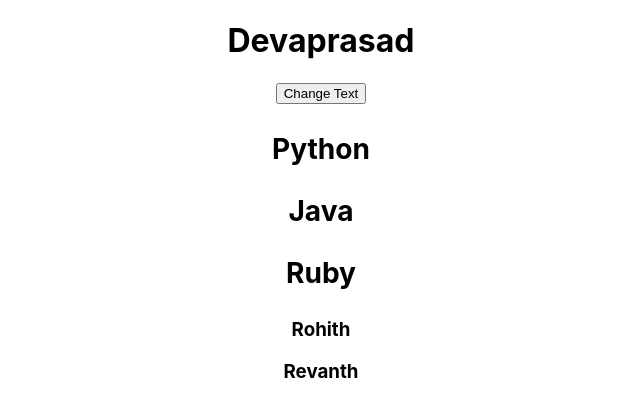
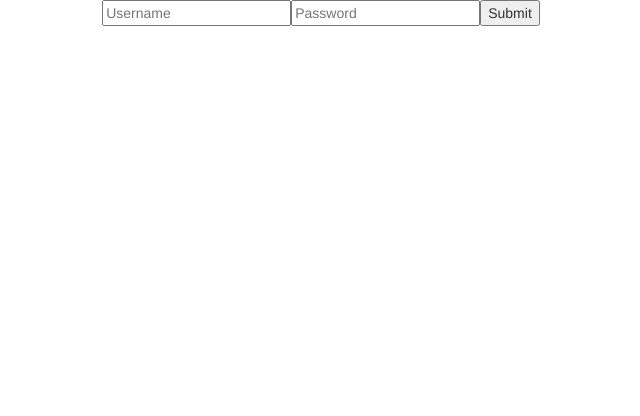
Before and after one commit to devaprasadnm/Sample_Project_FrontEnd, a React (Create React App) app: page / in a window 1280 px wide. Shown: the top 416 px of the page, without its empty margins (319-959 px from the left). Built offline with nearby package versions, Linux system fonts and the light colour scheme.

Commit message:
working with form

```diff
--- a/package.json
+++ b/package.json
@@ -11,6 +11,7 @@
     "react-bootstrap": "^2.7.2",
     "react-dom": "^18.2.0",
     "react-scripts": "5.0.1",
+    "reactstrap": "^9.1.5",
     "web-vitals": "^2.1.4"
   },
   "scripts": {
--- a/src/App.js
+++ b/src/App.js
@@ -5,6 +5,7 @@ import MyClass from './components/MyClass';
 import Name from './components/Name';
 import Example from './components/Example';
 import Example2 from './components/Example2';
+import FormComponent from './components/Form';
 
 function App() {
 
@@ -13,9 +14,10 @@ function App() {
   }
   return (
     <div className="App">
-    <Name/>
+    {/* <Name/>
     <Example names={["Python","Java","Ruby"]} />
-    <Example2 x = {["Rohith","Revanth"]}/>
+    <Example2 x = {["Rohith","Revanth"]}/> */}
+    <FormComponent/>
     </div>
   );
 }
--- /dev/null
+++ b/src/components/Form.js
@@ -0,0 +1,36 @@
+import React, { Component } from 'react';
+import {Button,Form, FormGroup, Label, Input, FormText} from 'reactstrap';
+
+class FormComponent extends Component {
+    constructor(props) {
+        super(props);
+        this.state = {
+            username:"",
+            password:""
+         }
+    }
+
+    UsernameHandler = (e) => {
+        this.setState({
+            username: e.target.value
+        })
+    }
+    PasswordHandler = (e) => {
+        this.setState({
+            password: e.target.value
+        })
+    }
+// console.log(this.state.username);
+// console.log(this.state.password);
+  render() {
+    return (
+      <div>
+     <input placeholder="Username" onChange={this.UsernameHandler} />
+        <input placeholder="Password" onChange={this.PasswordHandler} />
+        <button>Submit</button>
+      </div>
+    )
+  }
+}
+
+export default FormComponent
--- a/src/index.js
+++ b/src/index.js
@@ -3,8 +3,7 @@ import ReactDOM from 'react-dom/client';
 import './index.css';
 import App from './App';
 import reportWebVitals from './reportWebVitals';
-// import 'bootstrap/dist/css/bootstrap.min.css '
-
+import 'bootstrap/dist/css/bootstrap.css';
 const root = ReactDOM.createRoot(document.getElementById('root'));
 root.render(
   <React.StrictMode>
```
Also changed, not shown: 1 other file (tests, documents, lock files or other folders).
